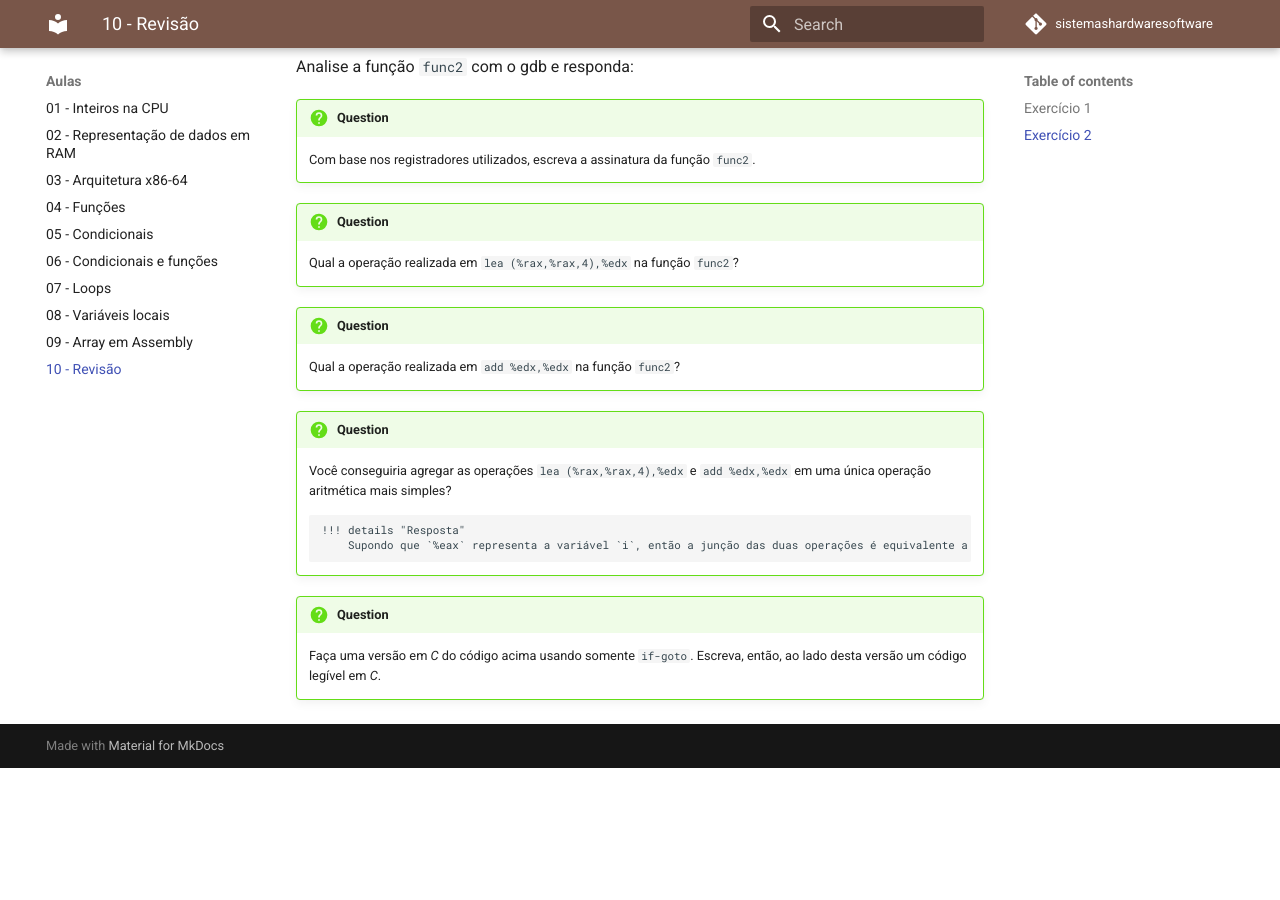
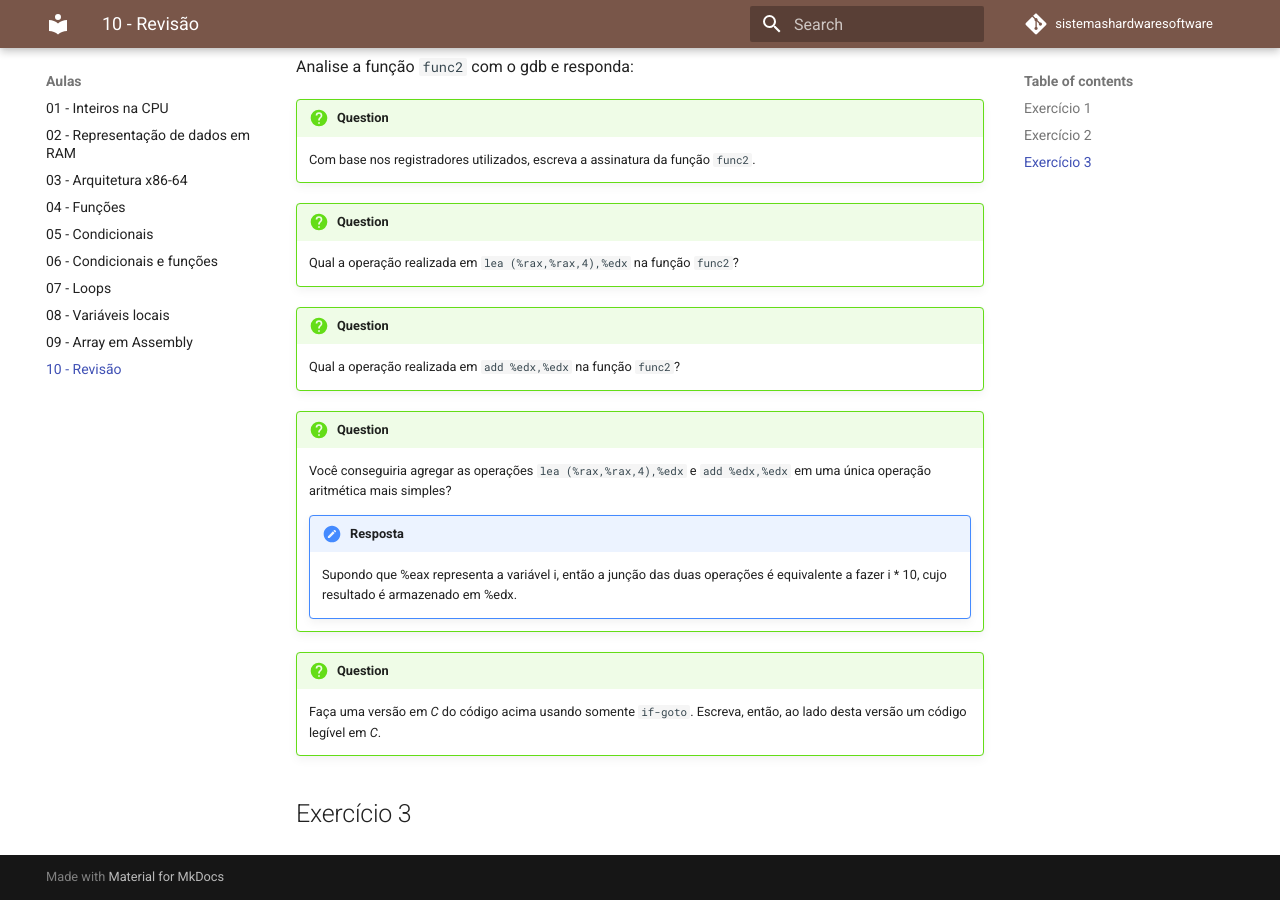
Before and after one commit to Insper/SistemasHardwareSoftware, an MkDocs documentation site: the page built from material/aulas/10-revisao/index.md, in a window 1280 px wide and 900 px high, scrolled down 1724 px. Built offline with MkDocs 1.6.1 and Material for MkDocs 9.7.7, drawn with Linux system fonts in a browser that asks for light colours; nearby versions of some CDN libraries; formulas are drawn with MathJax 3; comment, search, counter and statistics services are not loaded; before the commit the page ends 2492 px from its top, so only the background shows below that.

Commit message:
update aula 10

```diff
--- a/material/aulas/10-revisao/index.md
+++ b/material/aulas/10-revisao/index.md
@@ -60,8 +60,11 @@ Analise a função `func2` com o gdb e responda:
 !!! question short
     Você conseguiria agregar as operações `lea    (%rax,%rax,4),%edx` e `add    %edx,%edx` em uma única operação aritmética mais simples?
 
-        !!! details "Resposta"
-            Supondo que `%eax` representa a variável `i`, então a junção das duas operações é equivalente a fazer `i * 10`, cujo resultado é armazenado em `%edx`.
+    !!! details "Resposta"
+        Supondo que %eax representa a variável i, então a junção das duas operações é equivalente a fazer i * 10, cujo resultado é armazenado em %edx.
+
 
 !!! question long
     Faça uma versão em *C* do código acima usando somente `if-goto`. Escreva, então, ao lado desta versão um código legível em *C*.
+
+## Exercício 3
```
